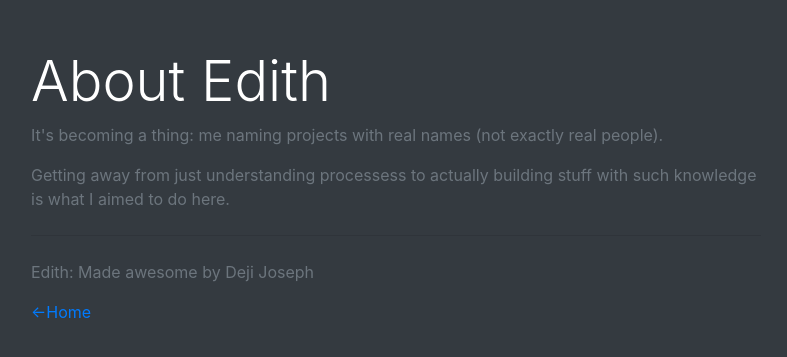
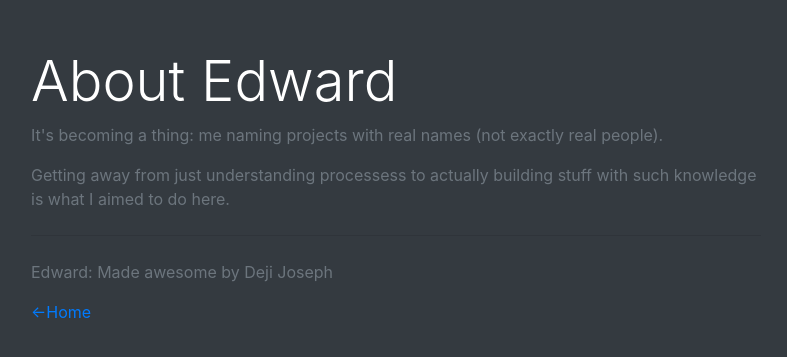
Before and after one commit to thedejijoseph/edward, a Python web app: template templates/about.html in a window 1280 px wide. Shown: the top 357 px of the page, without its empty margins (244-1031 px from the left). Run offline with Jinja, Linux system fonts and the light colour scheme; the template is opened without the code that fills it, so the values that code supplies are empty; some libraries are stand-ins or nearby versions.

Commit message:
changed edith references to edward

```diff
--- a/templates/about.html
+++ b/templates/about.html
@@ -6,7 +6,7 @@
   <meta http-equiv="X-UA-Compatible" content="ie=edge">
 
   <link rel="stylesheet" href="{{ static_url('bootstrap/css/bootstrap.min.css') }}">
-  <title>Edith</title>
+  <title>About Edward</title>
 </head>
 <body class="bg-dark">
   <div class="container-fluid">
@@ -14,12 +14,12 @@
       <div class="row justify-content-center my-5">
         <div class="col-md-8">
           <div class="text-muted">
-            <h1 class="display-4 text-white">About Edith</h1>
+            <h1 class="display-4 text-white">About Edward</h1>
             <p>It's becoming a thing: me naming projects with real names (not exactly real people).</p>
             <p>Getting away from just understanding processess to actually building stuff with such knowledge is what I aimed to do here.</p>
 
             <hr class="my-4">
-            <p>Edith: Made awesome by Deji Joseph</p>
+            <p>Edward: Made awesome by Deji Joseph</p>
             <a href="/">&larr;Home</a>
           </div>
         </div>
--- a/templates/index.html
+++ b/templates/index.html
@@ -6,7 +6,7 @@
   <meta http-equiv="X-UA-Compatible" content="ie=edge">
 
   <link rel="stylesheet" href="{{ static_url('bootstrap/css/bootstrap.min.css') }}">
-  <title>Edith</title>
+  <title>Edward</title>
 </head>
 <body class="bg-dark">
   <div class="container-fluid">
```
Also changed, not shown: templates/connect.html (+4 -4 lines).
